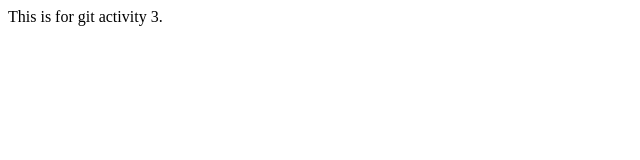
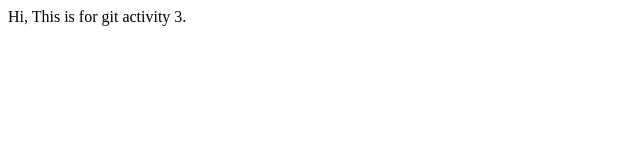
Before and after one commit to LataSarsu/git_activity_3, a plain HTML site: page index.html in a window 1280 px wide. Shown: the full height of the page, 0-640 px from the left. Drawn offline with Linux system fonts and the light colour scheme.

Commit message:
commit to check

```diff
--- a/index.html
+++ b/index.html
@@ -6,6 +6,6 @@
     <title>git-activity</title>
 </head>
 <body>
-    This is for git activity 3.
+    Hi, This is for git activity 3.
 </body>
 </html>
```
